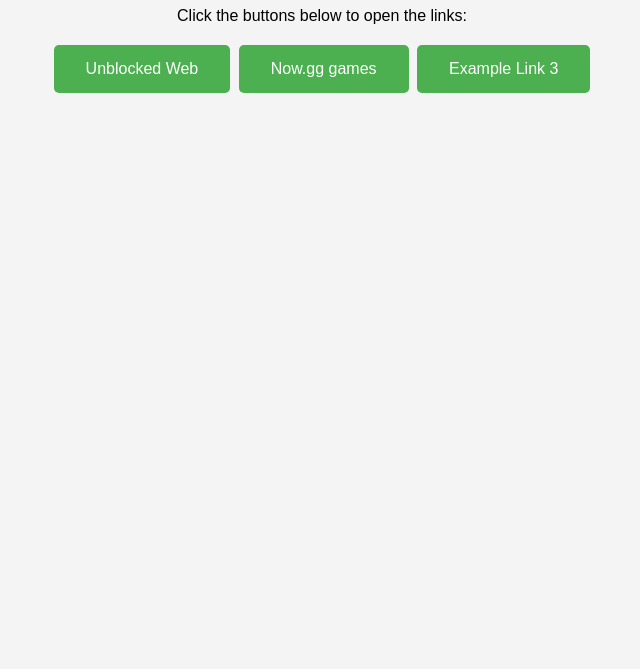
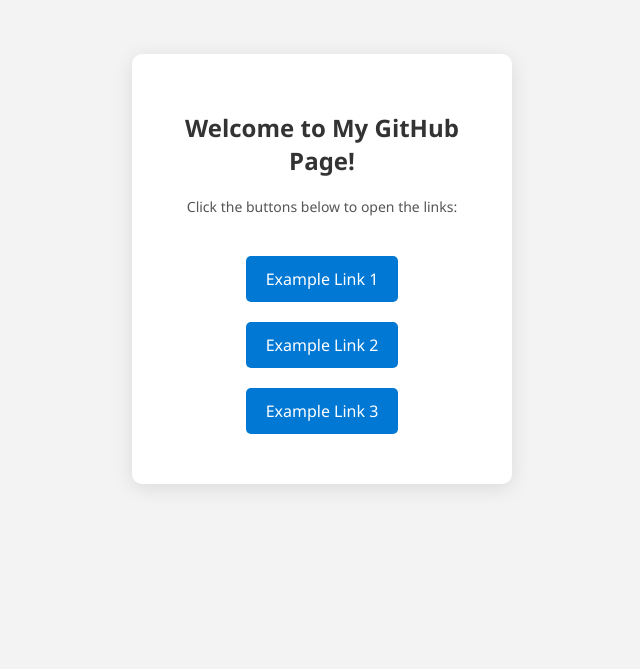
Before and after one commit to funschoolwork/funschoolwork.github.io, a plain HTML site: page index.html in a window 1280 px wide. Shown: the part 131-800 px from the top of the page, without its empty margins (318-958 px from the left). Drawn offline with Linux system fonts and the light colour scheme; a web font is replaced by a local one.

Commit message:
Update index.html

```diff
--- a/index.html
+++ b/index.html
@@ -3,41 +3,70 @@
 <head>
     <meta charset="UTF-8">
     <meta name="viewport" content="width=device-width, initial-scale=1.0">
-    <title>funschoolwork</title>
+    <title>Your GitHub Page</title>
+    <link href="https://fonts.googleapis.com/css2?family=Segoe+UI:wght@400;600&display=swap" rel="stylesheet">
     <style>
         body {
-            font-family: Arial, sans-serif;
-            background-color: #f4f4f4;
+            font-family: 'Segoe UI', sans-serif;
+            background-color: #f3f3f3;
+            margin: 0;
+            padding: 0;
+            display: flex;
+            justify-content: center;
+            align-items: center;
+            height: 100vh;
+        }
+        .container {
+            background: white;
+            border-radius: 10px;
+            box-shadow: 0 4px 20px rgba(0, 0, 0, 0.1);
+            padding: 40px;
             text-align: center;
-            padding: 50px;
+            width: 300px;
+        }
+        h1 {
+            font-size: 24px;
+            color: #333;
+            margin-bottom: 20px;
+        }
+        p {
+            font-size: 14px;
+            color: #555;
+            margin-bottom: 30px;
         }
         .button {
-            background-color: #4CAF50; /* Green */
+            background-color: #0078d4; /* Windows blue */
             border: none;
             color: white;
-            padding: 15px 32px;
+            padding: 12px 20px;
             text-align: center;
             text-decoration: none;
             display: inline-block;
             font-size: 16px;
-            margin: 4px 2px;
+            margin: 10px 0;
             cursor: pointer;
             border-radius: 5px;
-            transition: background-color 0.3s;
+            transition: background-color 0.3s, transform 0.2s;
         }
         .button:hover {
-            background-color: #45a049;
+            background-color: #005a9e;
+            transform: translateY(-2px);
+        }
+        .button:active {
+            transform: translateY(0);
         }
     </style>
 </head>
 <body>
 
-    <h1>Welcome to the new funschoolwork!</h1>
-    <p>Click the buttons below to open the links:</p>
+    <div class="container">
+        <h1>Welcome to My GitHub Page!</h1>
+        <p>Click the buttons below to open the links:</p>
 
-    <a href="https://classroom.awiki.org/worksheets/search.html" class="button" target="_blank">Unblocked Web</a>
-    <a href="https://example.org" class="button" target="_blank">Now.gg games</a>
-    <a href="https://example.net" class="button" target="_blank">Example Link 3</a>
+        <a href="https://example.com" class="button" target="_blank">Example Link 1</a>
+        <a href="https://example.org" class="button" target="_blank">Example Link 2</a>
+        <a href="https://example.net" class="button" target="_blank">Example Link 3</a>
+    </div>
 
 </body>
 </html>
```
